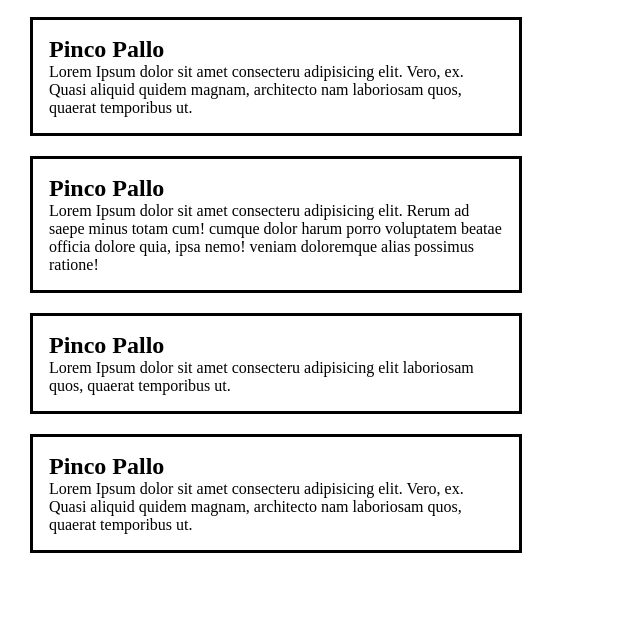
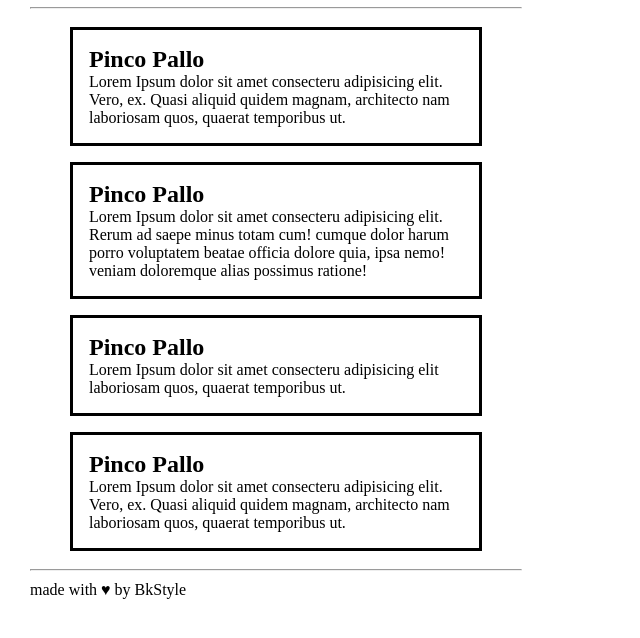
Before and after one commit to BkStyle89/htmlcss-wireframe, a plain HTML site: page index.html in a window 1280 px wide. Shown: the part 60-698 px from the top of the page, without its empty margins (0-640 px from the left). Drawn offline with Linux system fonts and the light colour scheme.

Commit message:
footer and adjustments

```diff
--- a/index.html
+++ b/index.html
@@ -4,13 +4,14 @@
     <meta charset="UTF-8">
     <meta name="viewport" content="width=device-width, initial-scale=1.0">
     <title>Wireframe HTML e CSS</title>
+    <link rel="stylesheet" href="style.css">
 </head>
-<link rel="stylesheet" href="style.css">
 <body>
     <header>
         <h1>Header</h1>
     </header>
     <main>
+        <hr>
         <div class="text">
                 <h2>Pinco Pallo</h2>
                 <p> Lorem Ipsum dolor sit amet consecteru adipisicing elit. Vero, ex. Quasi aliquid quidem magnam, architecto nam laboriosam quos, quaerat temporibus ut.</p>
@@ -28,7 +29,10 @@
                 <p> Lorem Ipsum dolor sit amet consecteru adipisicing elit. Vero, ex. Quasi aliquid quidem magnam, architecto nam laboriosam quos, quaerat temporibus ut.</p>
         </div>
     </main>
-    <footer></footer>
+    <footer>
+        <hr>
+    <p style="margin-left: 10px;">made with &hearts; by BkStyle</p>
+    </footer>
 
 </body>
 </html>
--- a/style.css
+++ b/style.css
@@ -1,7 +1,6 @@
 * {
     margin: 0;
     padding: 0;
-    box-sizing: 0;
 }
 
 body {
@@ -17,6 +16,10 @@ header {
     padding: 1rem;
     border: solid;
     display: inline-block;
-    margin: 10px;
+    margin: 8px 50px 8px 50px;
 
 }
+
+hr{
+    margin: 10px;
+}
```
Lines whose indentation alone changed are shown as unchanged.
